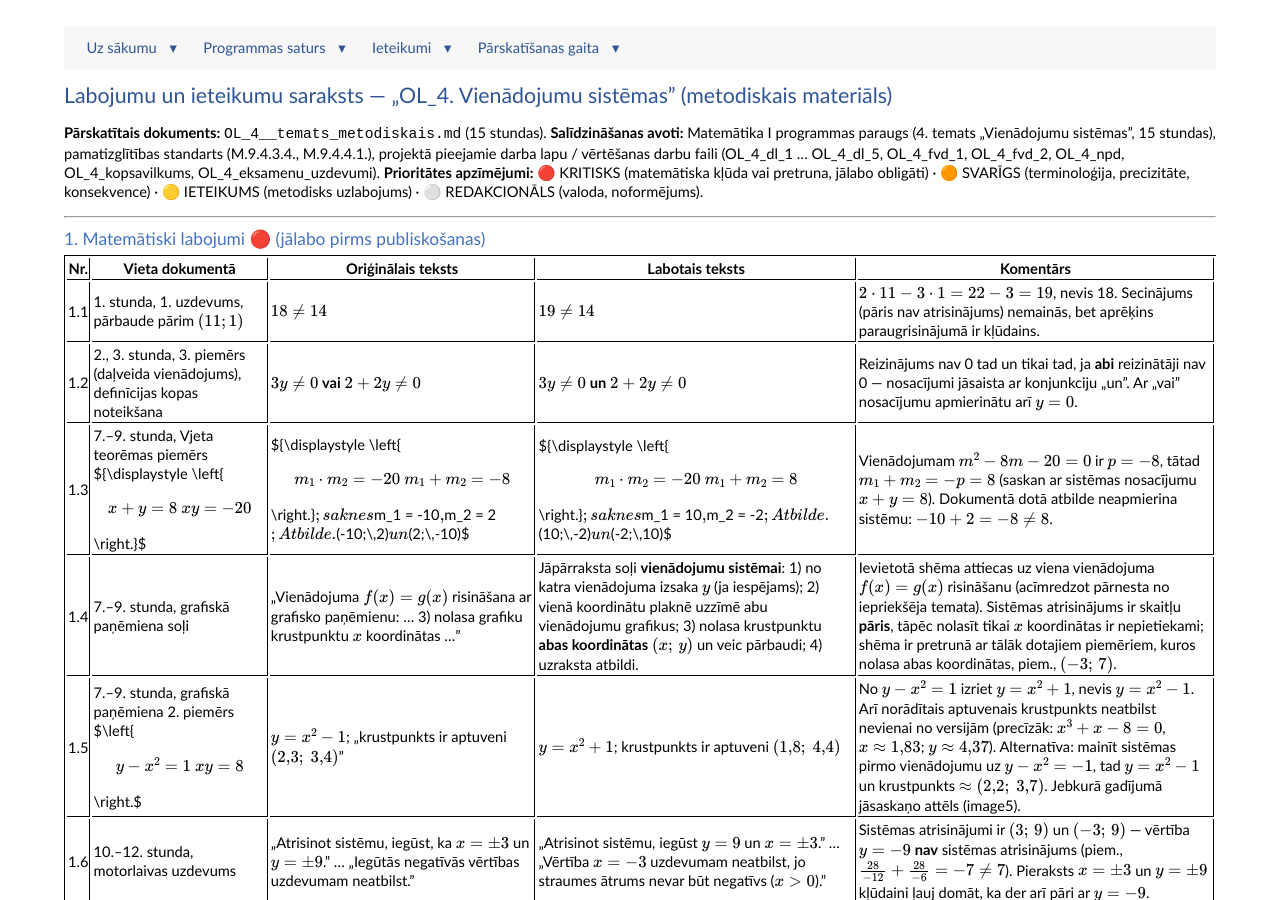
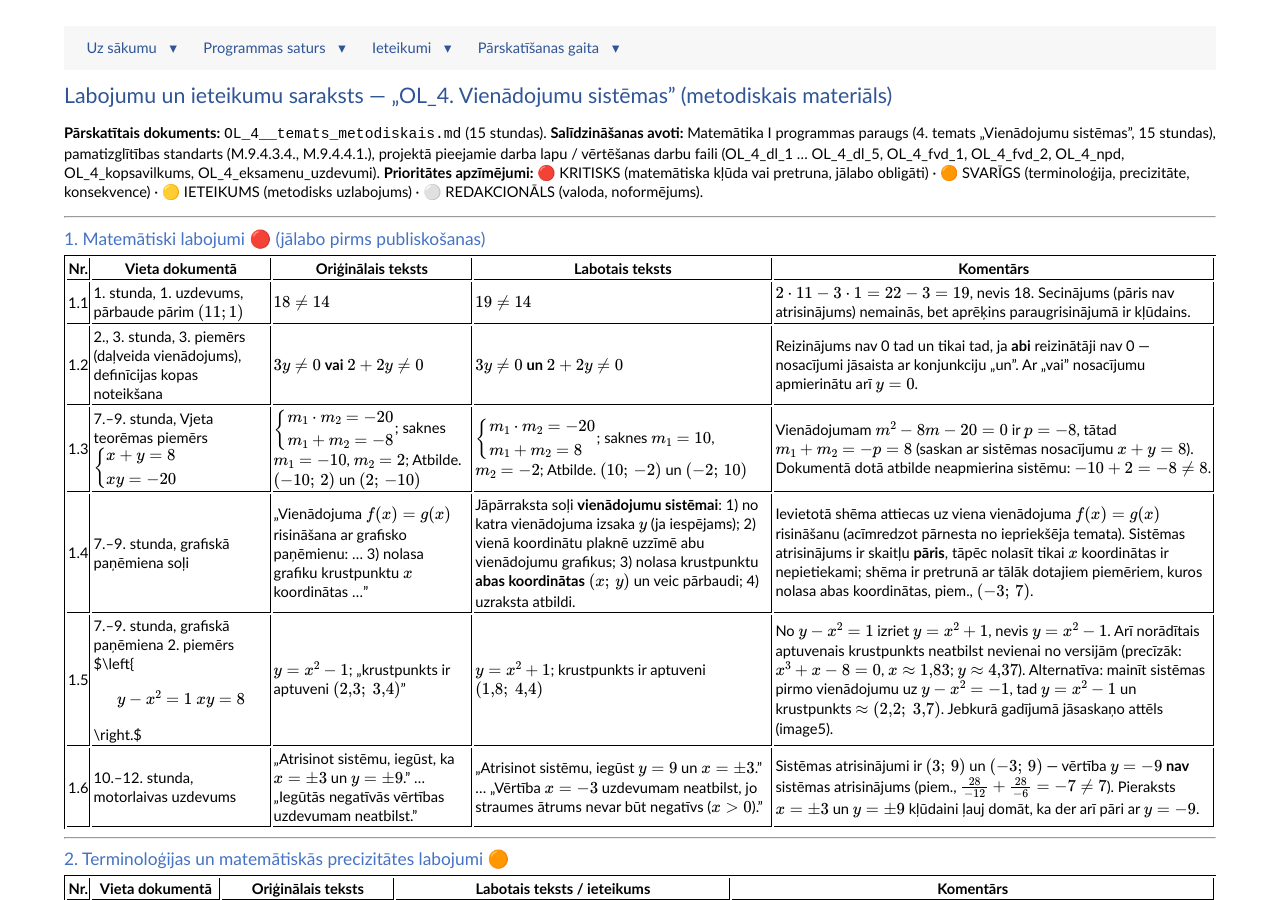
Before and after one commit to kapsitis/programma-ol-10, a Jekyll site: the page built from docs/OL__metodiskie/ieteikumi_OL_4_metodiskais.md, in a window 1280 px wide and 900 px high. Built offline with Jekyll 4.4.1, drawn with Linux system fonts in a browser that asks for light colours; some of the changed text lies outside the part shown.

Commit message:
fix latex

```diff
--- a/docs/OL__metodiskie/ieteikumi_OL_4_metodiskais.md
+++ b/docs/OL__metodiskie/ieteikumi_OL_4_metodiskais.md
@@ -18,7 +18,7 @@ permalink: /OL__metodiskie/ieteikumi_OL_4_metodiskais/
 |---|---|---|---|---|
 | 1.1 | 1. stunda, 1. uzdevums, pārbaude pārim $(11;1)$ | $18 \neq 14$ | $19 \neq 14$ | $2 \cdot 11 - 3 \cdot 1 = 22 - 3 = 19$, nevis 18. Secinājums (pāris nav atrisinājums) nemainās, bet aprēķins paraugrisinājumā ir kļūdains. |
 | 1.2 | 2., 3. stunda, 3. piemērs (daļveida vienādojums), definīcijas kopas noteikšana | $3y \neq 0$ **vai** $2 + 2y \neq 0$ | $3y \neq 0$ **un** $2 + 2y \neq 0$ | Reizinājums nav 0 tad un tikai tad, ja **abi** reizinātāji nav 0 — nosacījumi jāsaista ar konjunkciju „un". Ar „vai" nosacījumu apmierinātu arī $y = 0$. |
-| 1.3 | 7.–9. stunda, Vjeta teorēmas piemērs ${\displaystyle \left\{\begin{array}{l} x + y = 8 \\ xy = -20 \end{array}\right.}$ | ${\displaystyle \left\{\begin{array}{l} m_{1} \cdot m_{2} = -20 \\ m_{1} + m_{2} = -8 \end{array}\right.}$; saknes $m_1 = -10$, $m_2 = 2$; Atbilde. $(-10;\,2)$ un $(2;\,-10)$ | ${\displaystyle \left\{\begin{array}{l} m_{1} \cdot m_{2} = -20 \\ m_{1} + m_{2} = 8 \end{array}\right.}$; saknes $m_1 = 10$, $m_2 = -2$; Atbilde. $(10;\,-2)$ un $(-2;\,10)$ | Vienādojumam $m^2 - 8m - 20 = 0$ ir $p = -8$, tātad $m_1 + m_2 = -p = 8$ (saskan ar sistēmas nosacījumu $x + y = 8$). Dokumentā dotā atbilde neapmierina sistēmu: $-10 + 2 = -8 \neq 8$. |
+| 1.3 | 7.–9. stunda, Vjeta teorēmas piemērs $$\left\{\begin{array}{l} x + y = 8 \\ xy = -20 \end{array}\right.$$ | $$\left\{\begin{array}{l} m_{1} \cdot m_{2} = -20 \\ m_{1} + m_{2} = -8 \end{array}\right.$$; saknes $m_1 = -10$, $m_2 = 2$; Atbilde. $(-10;\,2)$ un $(2;\,-10)$ | $$\left\{\begin{array}{l} m_{1} \cdot m_{2} = -20 \\ m_{1} + m_{2} = 8 \end{array}\right.$$; saknes $m_1 = 10$, $m_2 = -2$; Atbilde. $(10;\,-2)$ un $(-2;\,10)$ | Vienādojumam $m^2 - 8m - 20 = 0$ ir $p = -8$, tātad $m_1 + m_2 = -p = 8$ (saskan ar sistēmas nosacījumu $x + y = 8$). Dokumentā dotā atbilde neapmierina sistēmu: $-10 + 2 = -8 \neq 8$. |
 | 1.4 | 7.–9. stunda, grafiskā paņēmiena soļi | „Vienādojuma $f(x) = g(x)$ risināšana ar grafisko paņēmienu: … 3) nolasa grafiku krustpunktu $x$ koordinātas …" | Jāpārraksta soļi **vienādojumu sistēmai**: 1) no katra vienādojuma izsaka $y$ (ja iespējams); 2) vienā koordinātu plaknē uzzīmē abu vienādojumu grafikus; 3) nolasa krustpunktu **abas koordinātas** $(x;\,y)$ un veic pārbaudi; 4) uzraksta atbildi. | Ievietotā shēma attiecas uz viena vienādojuma $f(x)=g(x)$ risināšanu (acīmredzot pārnesta no iepriekšēja temata). Sistēmas atrisinājums ir skaitļu **pāris**, tāpēc nolasīt tikai $x$ koordinātas ir nepietiekami; shēma ir pretrunā ar tālāk dotajiem piemēriem, kuros nolasa abas koordinātas, piem., $(-3;\,7)$. |
 | 1.5 | 7.–9. stunda, grafiskā paņēmiena 2. piemērs $\left\{\begin{array}{l} y - x^{2} = 1 \\ xy = 8 \end{array}\right.$ | $y = x^{2} - 1$; „krustpunkts ir aptuveni $(2{,}3;\ 3{,}4)$" | $y = x^{2} + 1$; krustpunkts ir aptuveni $(1{,}8;\ 4{,}4)$ | No $y - x^2 = 1$ izriet $y = x^2 + 1$, nevis $y = x^2 - 1$. Arī norādītais aptuvenais krustpunkts neatbilst nevienai no versijām (precīzāk: $x^3 + x - 8 = 0$, $x \approx 1{,}83$; $y \approx 4{,}37$). Alternatīva: mainīt sistēmas pirmo vienādojumu uz $y - x^2 = -1$, tad $y = x^2 - 1$ un krustpunkts $\approx (2{,}2;\ 3{,}7)$. Jebkurā gadījumā jāsaskaņo attēls (image5). |
 | 1.6 | 10.–12. stunda, motorlaivas uzdevums | „Atrisinot sistēmu, iegūst, ka $x = \pm 3$ un $y = \pm 9$." … „Iegūtās negatīvās vērtības uzdevumam neatbilst." | „Atrisinot sistēmu, iegūst $y = 9$ un $x = \pm 3$." … „Vērtība $x = -3$ uzdevumam neatbilst, jo straumes ātrums nevar būt negatīvs ($x > 0$)." | Sistēmas atrisinājumi ir $(3;\,9)$ un $(-3;\,9)$ — vērtība $y = -9$ **nav** sistēmas atrisinājums (piem., $\frac{28}{-12} + \frac{28}{-6} = -7 \neq 7$). Pieraksts $x = \pm 3$ un $y = \pm 9$ kļūdaini ļauj domāt, ka der arī pāri ar $y = -9$. |
@@ -47,7 +47,7 @@ permalink: /OL__metodiskie/ieteikumi_OL_4_metodiskais/
 
 **3.2 🟠 Materiālu apraksta rindkopa par ieteikumiem skolotājam.** Teikumā „(dažādi metodiskie ieteikumi … programmas paraugā." atvērtā iekava netiek aizvērta, un nākamais teikums par pelēko rāmi „Nav standarta SR" iesākas bez pārejas. Jāsakārto interpunkcija un teikumu robežas. Turklāt tematā neviena sadaļa nav marķēta ar „Nav standarta SR" — vai nu šis apraksta fragments jāsvītro, vai (ieteicams) ar to jāmarķē padziļinājuma saturs, piemēram, Vjeta teorēmas lietošana sistēmu risināšanā (7.–9. stunda), kas pārsniedz programmas parauga SR.
 
-**3.3 🟡 Substitūcijas metodes piemēra tabula (5., 6. stunda).** Sistēma $\left\{\begin{array}{l} 2m - n = 1 \\ 3m + 2n = 5 \end{array}\right.$ tabulā parādīta divas reizes pēc kārtas bez izmaiņām, un tikai trešajā solī redzama sistēma pēc reizināšanas ar 2. Otrajā attēlojumā jāpievieno pārveidojuma norāde (piem., „$\mid \cdot 2$" pie (I) vienādojuma) vai dublējošais bloks jādzēš.
+**3.3 🟡 Substitūcijas metodes piemēra tabula (5., 6. stunda).** Sistēma $$\left\{\begin{array}{l} 2m - n = 1 \\ 3m + 2n = 5 \end{array}\right.$$ tabulā parādīta divas reizes pēc kārtas bez izmaiņām, un tikai trešajā solī redzama sistēma pēc reizināšanas ar 2. Otrajā attēlojumā jāpievieno pārveidojuma norāde (piem., „$\mid \cdot 2$" pie (I) vienādojuma) vai dublējošais bloks jādzēš.
 
 **3.4 🟡 Vienots darbību pieraksts pie vienādojumiem.** Dokumentā jaukti lietoti apzīmējumi „$\mid :(-7)$", „$\mid \cdot 2$" un „$/:( - 7)$", „$/ \cdot (-1)$". Ieteicams visā materiālā (un darba lapās) lietot vienu pierakstu, piemēram, ar vertikālo svītru.
 
```
